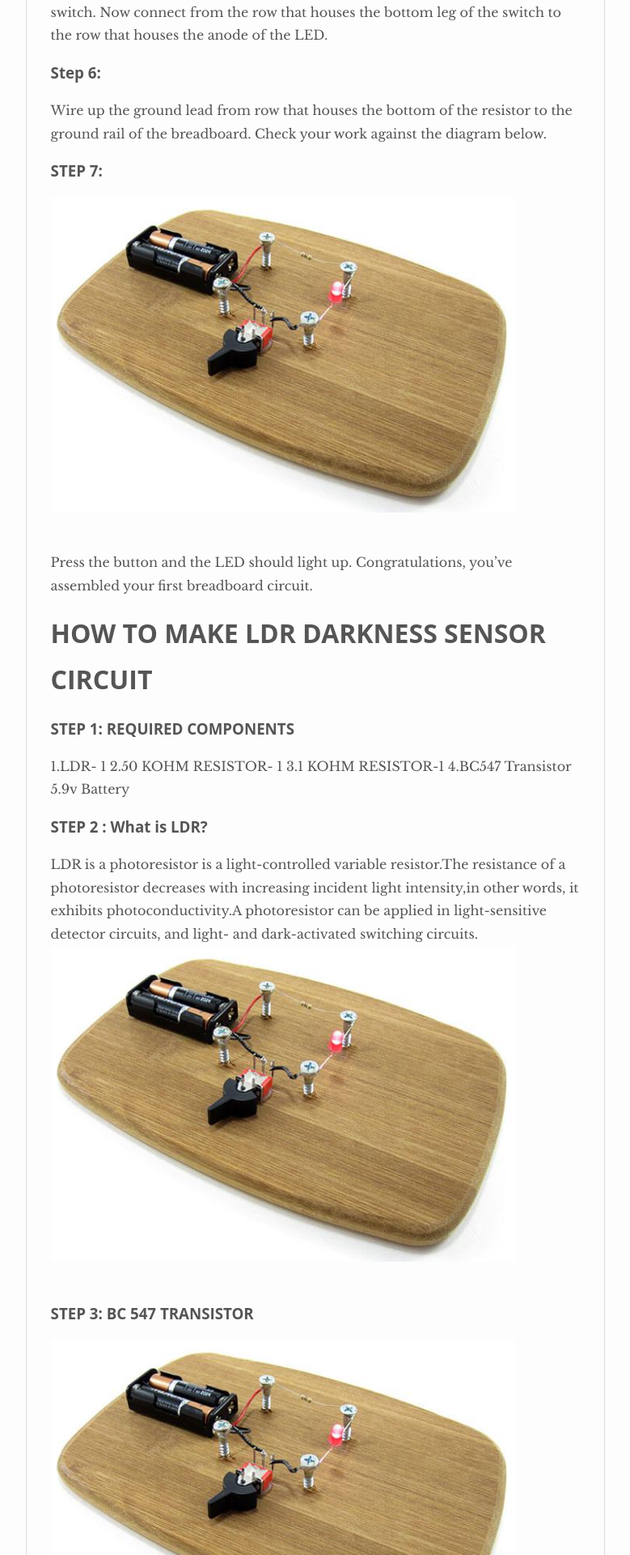
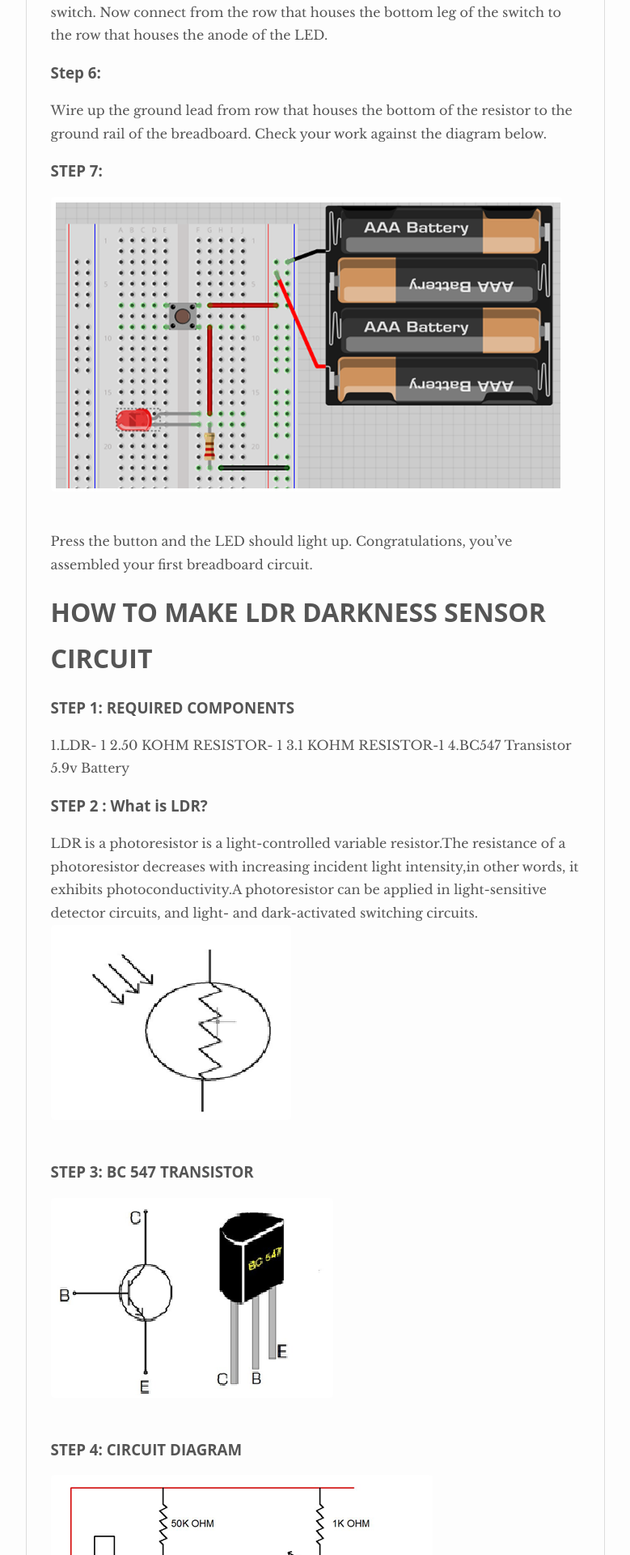
Before and after one commit to yugn27/atel, a Jekyll site: the page built from _posts/2015-02-01-Projects-on-breadboard.markdown, in a window 1280 px wide. Shown: the part 1295-3215 px from the top of the page at 81% size, without its empty margins (250-1029 px from the left). Built offline with Jekyll 4.4.1, drawn with Linux system fonts in a browser that asks for light colours; nearby versions of some CDN libraries; comment, search, counter and statistics services are not loaded.

Commit message:
Update and rename 2015-02-01-GLOW-LED-USING-PUSHBUTTON.markdown to 2015-02-01-Projects-on-breadboard.markdown

```diff
--- a/_posts/2015-02-01-GLOW-LED-USING-PUSHBUTTON.markdown
+++ b/_posts/2015-02-01-Projects-on-breadboard.markdown
@@ -34,7 +34,7 @@ Wire up the positive leads using red jumper wires. Then connect from the positiv
 Wire up the ground lead from row that houses the bottom of the resistor to the ground rail of the breadboard. Check your work against the diagram below.
 
 ### STEP 7:
-![]({{site.baseurl}}/images/ckt01.png)
+![]({{site.baseurl}}/images/Project/BB/BB1.png)
 
 Press the button and the LED should light up.  Congratulations, you've assembled your first breadboard circuit.
 
@@ -51,18 +51,18 @@ Press the button and the LED should light up.  Congratulations, you've assembled
 
 ### STEP 2 : What is LDR?
 LDR is a photoresistor is a light-controlled variable resistor.The resistance of a photoresistor decreases with increasing incident light intensity,in other words, it exhibits photoconductivity.A photoresistor can be applied in light-sensitive detector circuits, and light- and dark-activated switching circuits.
-![]({{site.baseurl}}/images/ckt01.png)
+![]({{site.baseurl}}/images/Project/BB/BB2.png)
 
 ### STEP 3: BC 547 TRANSISTOR
-![]({{site.baseurl}}/images/ckt01.png)
+![]({{site.baseurl}}/images/Project/BB/BB3.png)
 
 
 ### STEP 4: CIRCUIT DIAGRAM
-![]({{site.baseurl}}/images/ckt01.png)
+![]({{site.baseurl}}/images/Project/BB/BB4.png)
 
 
 ### STEP 3: IMPLEMENTED
-![]({{site.baseurl}}/images/ckt01.png)
+![]({{site.baseurl}}/images/Project/BB/BB5.png)
 
 
 
```
